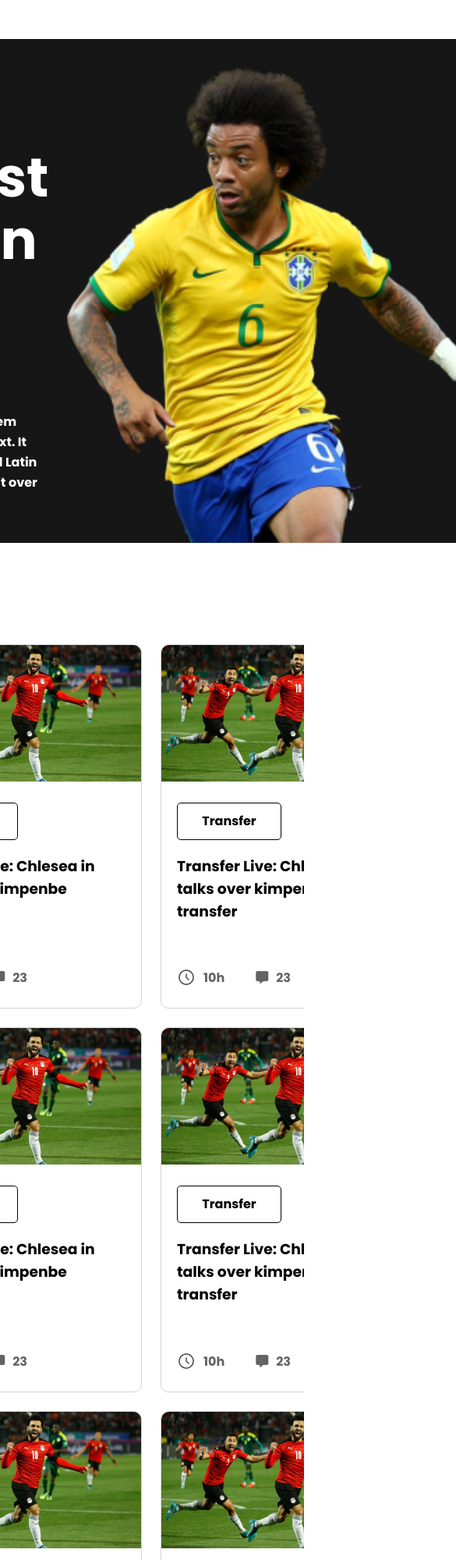
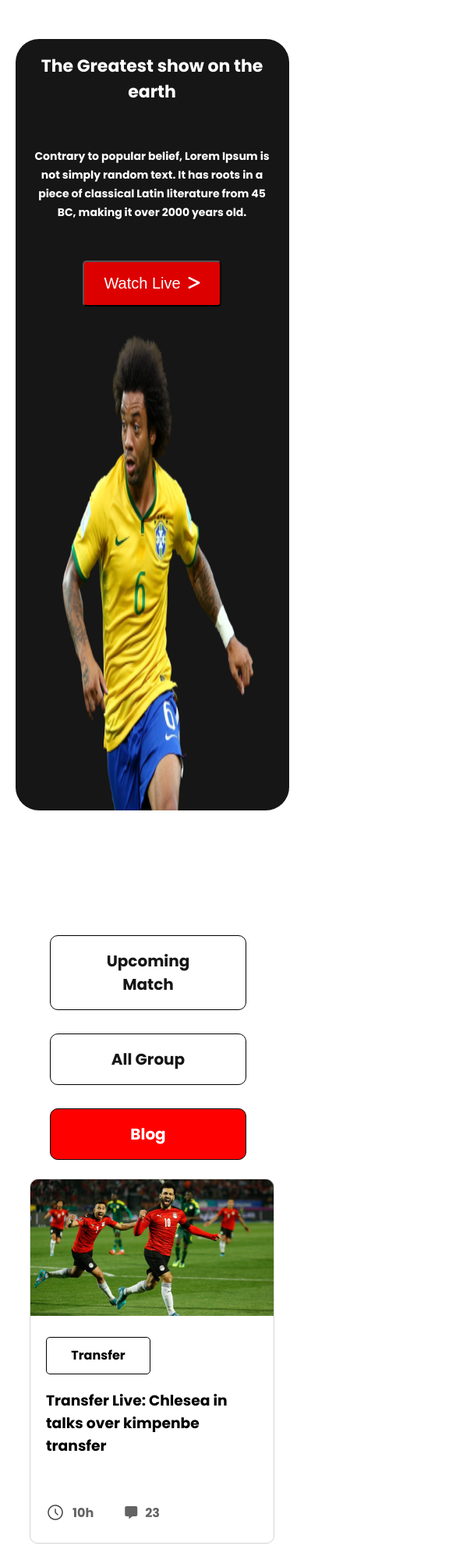
Before and after one commit to koko0007/football-assignmnrt, a plain HTML site: page index.html in a window 390 px wide. Shown: the top 2000 px of the page at 78% size, 585 px wide, since content can reach past the window. Drawn offline with Linux system fonts and the light colour scheme.

Commit message:
overflow solved

```diff
--- a/index.html
+++ b/index.html
@@ -24,7 +24,7 @@
         <section class="banner-container">
             <div class="first-section">
                 <div class="text">
-                    <h1>The Greatest <br> show on the <br> earth</h1>
+                    <h1>The Greatest show on the earth</h1>
                     <p>Contrary to popular belief, Lorem Ipsum is not simply
                         random text. It has roots in a piece of classical Latin literature from 45 BC, making it over
                         2000 years old.</p>
--- a/styles/style.css
+++ b/styles/style.css
@@ -21,6 +21,7 @@ body {
     background-color: #161616;
     border-radius: 30px;
     width: 1321px;
+    /* width: 90%; */
     height: 646px;
 
 }
@@ -191,7 +192,7 @@ body {
 
 .background hr {
     border: 1px solid rgba(255, 255, 255, 0.1);
-    width: 1320px;
+    width: 90%;
     margin-top: 50px;
     margin-bottom: 50px;
 }
@@ -209,3 +210,120 @@ body {
     color: #B9B9B9;
 
 }
+
+@media only screen and (max-width:688px) {
+    body {
+        overflow: auto;
+
+    }
+
+    .first-section {
+        display: flex;
+        background-color: #161616;
+        border-radius: 30px;
+        width: 90%;
+        /* width: 90%; */
+        height: auto;
+        flex-direction: column
+    }
+
+    .text h1 {
+        font-weight: 700;
+        font-size: 22px;
+        line-height: 33px;
+        text-align: center;
+        color: white;
+        margin-bottom: 20px;
+    }
+
+    .text p {
+        font-weight: 400;
+        font-size: 14px;
+        line-height: 24px;
+        /* or 171% */
+
+        text-align: center;
+        margin-bottom: 0;
+        padding: 20px;
+    }
+
+
+    .text {
+        margin: 0 auto;
+        display: flex;
+        align-items: center;
+        justify-content: center;
+        flex-direction: column;
+    }
+
+    .text button {
+        margin-top: 30px;
+        padding: 16px 25px;
+        background-color: #DD0000;
+        border-radius: 5px;
+        color: white;
+
+
+    }
+
+    .text button a {
+        color: white;
+        text-decoration: none;
+        font-weight: 400;
+        font-size: 20px;
+
+    }
+
+    .text button a i {
+        margin-left: 10px;
+    }
+
+
+    .player img {
+        width: 70%;
+        display: flex;
+        padding-left: 60px;
+        margin-top: 33px;
+        margin-right: 79px;
+
+    }
+
+    .blog-container {
+        overflow: hidden;
+        display: flex;
+        justify-content: center;
+        column-gap: 24px;
+        flex-direction: column;
+        align-items: center;
+    }
+
+    .menu {
+        padding-left: 20px;
+        border-radius: 10px;
+        background-color: #ffffff;
+        height: 312px;
+    }
+
+    .blog {
+        display: grid;
+        grid-template-columns: repeat(1, 1fr);
+        justify-items: center;
+        gap: 24px;
+        margin-bottom: 130px;
+    }
+
+    .footer-menu {
+        text-align: center;
+        padding-bottom: 130px;
+        display: flex;
+        justify-content: center;
+        /* gap: 60px; */
+        flex-direction: column;
+    }
+
+
+
+
+
+
+    @media only screen and (min-width:688px) and (max-width:992px) {}
```
